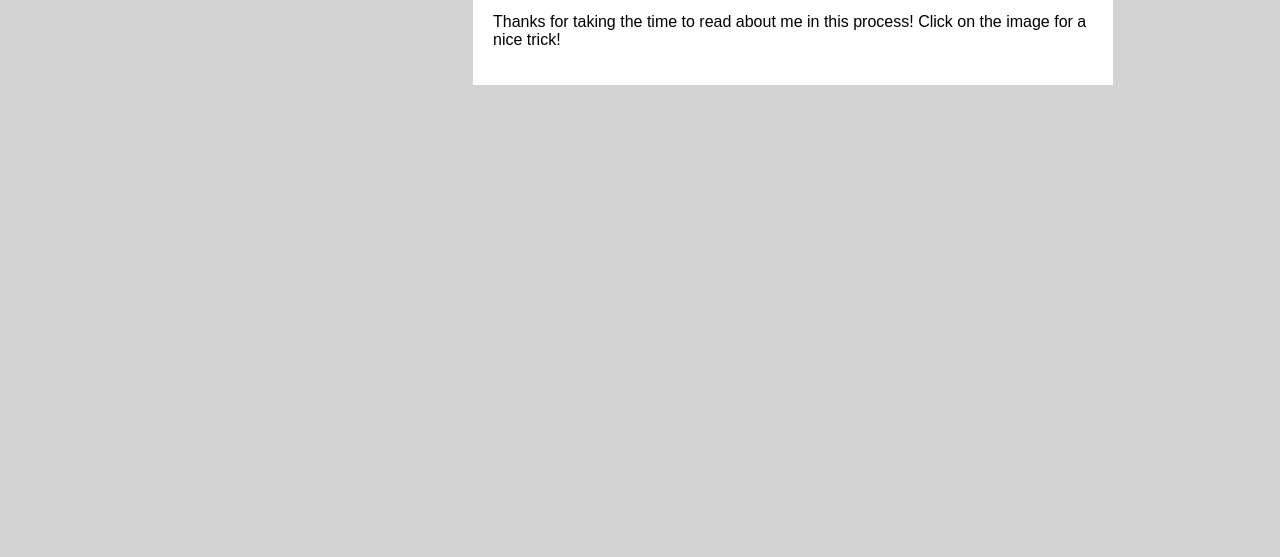
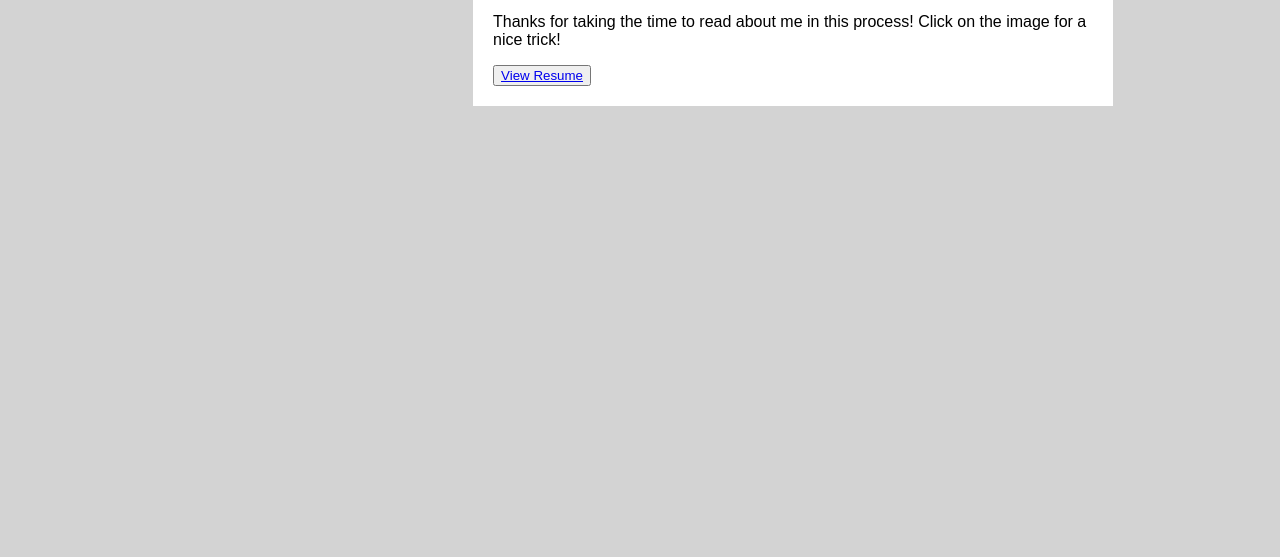
Before and after one commit to AravArora05/BitsOfGoodProject, a plain HTML site: page index.html in a window 1280 px wide. Shown: the part 243-800 px from the top of the page. Drawn offline with Linux system fonts and the light colour scheme.

Commit message:
Update index.html

```diff
--- a/index.html
+++ b/index.html
@@ -10,6 +10,9 @@
     <div class="biography">
         <p>Hello, my name is Arav Arora, a first-year computer science student from Littleton, MA. I have a keen interest in coding and am particularly passionate about being a volunteer soccer coach. It brings me joy to contribute to the community, using my soccer knowledge to mentor young athletes. I find great fulfillment in this pursuit. Additionally, I've been coaching soccer teams since I was in 10th grade, and I was even a head coach in my senior year. I've racked over <span class="highlight">250</span> hours of community service as a soccer coach, and I hope to continue to grow and develop in the future. In particular, I enjoy organizing <span class="highlight">soccer clinics</span> that focus on teamwork and leadership skills!</p>
         <p>Thanks for taking the time to read about me in this process! Click on the image for a nice trick!</p>
+        <button class="resume-button">
+            <a href="/Users/aravarora/Downloads/Arav Arora - Resume 2023.docx (6).pdf" target="_blank">View Resume</a>
+        </button>
     </div>
 </body>
 </html>
```
